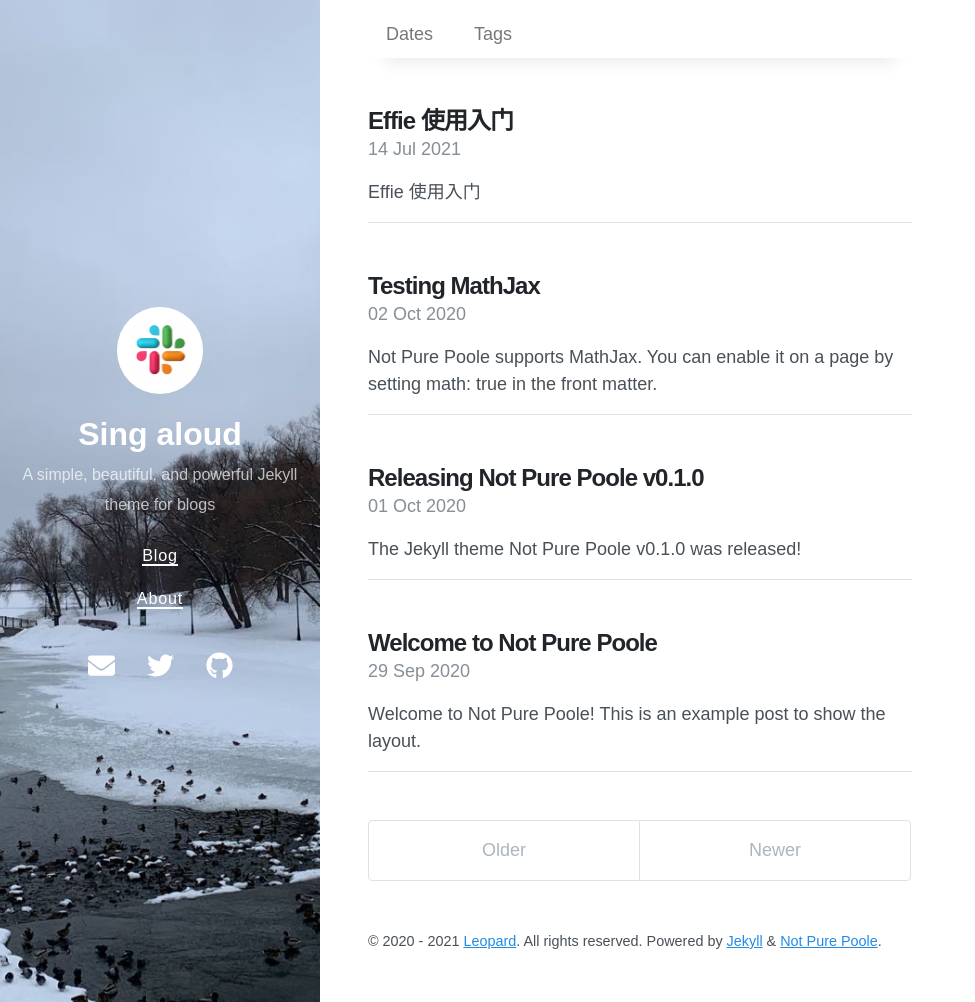
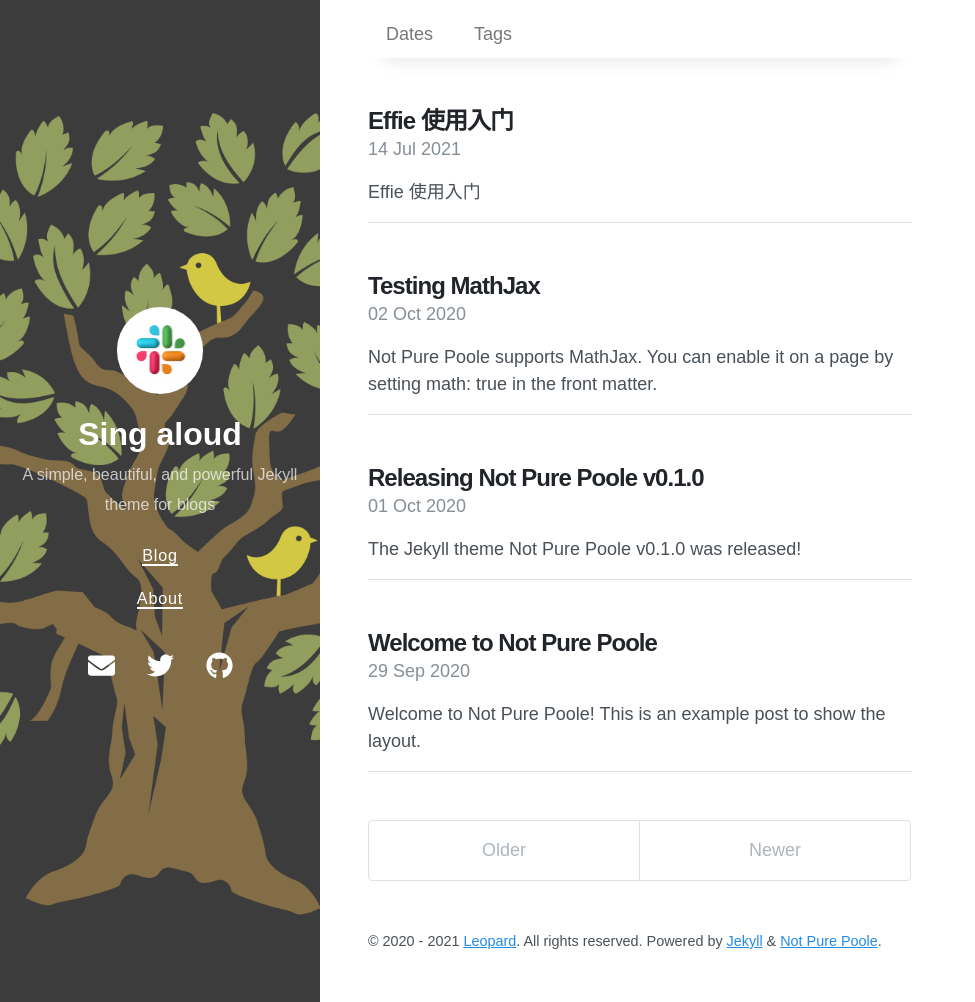
Before and after one commit to singaloud/singaloud.GitHub.io, a Jekyll site: the page built from index.html, in a window 1280 px wide and 1002 px high. Shown: the whole window, without its empty margins (0-975 px from the left). Built offline with Jekyll 4.4.1, drawn with Linux system fonts in a browser that asks for light colours; nearby versions of some CDN libraries; the list of posts is cut into pages by our own code.

Commit message:
Update _config.yml

```diff
--- a/_config.yml
+++ b/_config.yml
@@ -5,7 +5,7 @@ url: https://singaloud.github.io
 avatar: /cat.jpg
 paginate: 5
 permalink: pretty
-cover_image: /bg.jpeg
+cover_image: /tree.png
 
 # Gems
 plugins:
```
